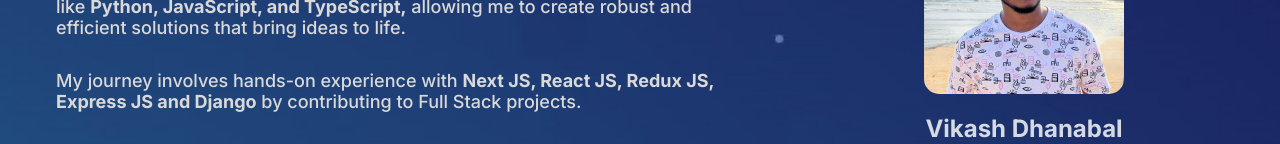
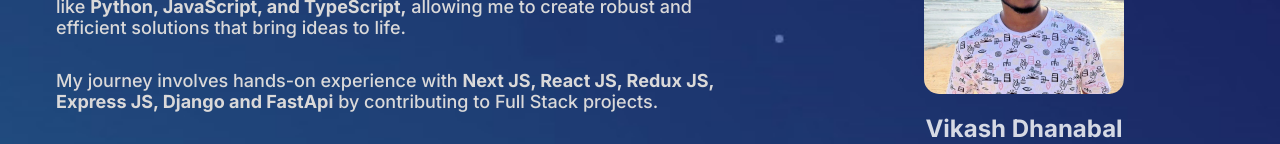
Before and after one commit to vikashd03/Portfolio, a Next.js app: page / in a window 1280 px wide. Shown: the part 234-378 px from the top of the page. Built offline with nearby package versions, Linux system fonts and the light colour scheme.

Commit message:
Update About.tsx with fastapi

```diff
--- a/src/components/contents/About/About.tsx
+++ b/src/components/contents/About/About.tsx
@@ -16,7 +16,7 @@ const About = () => {
       </p>
       <p className={styles.about_item}>
         My journey involves hands-on experience with{" "}
-        <b>Next JS, React JS, Redux JS, Express JS and Django</b> by contributing to Full
+        <b>Next JS, React JS, Redux JS, Express JS, Django and FastApi</b> by contributing to Full
         Stack projects.
       </p>
       <p className={styles.about_item}>
```
